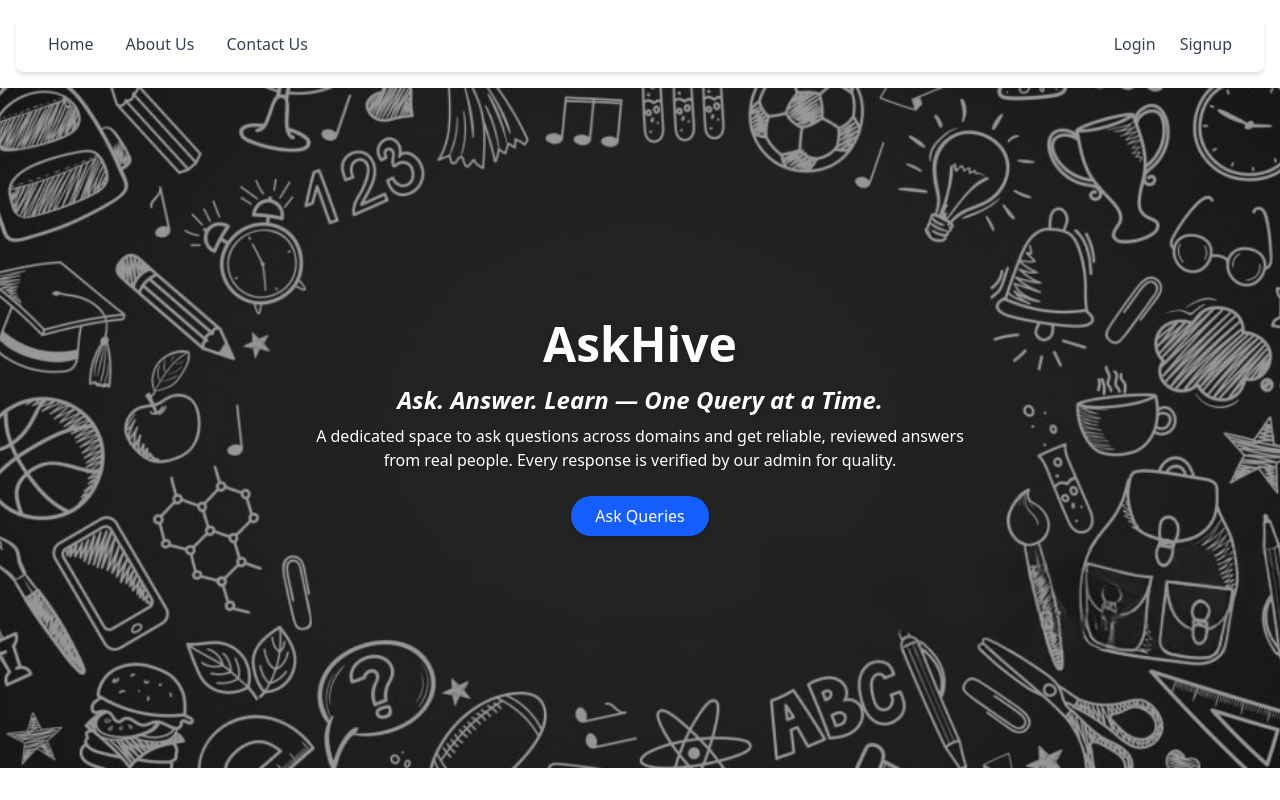
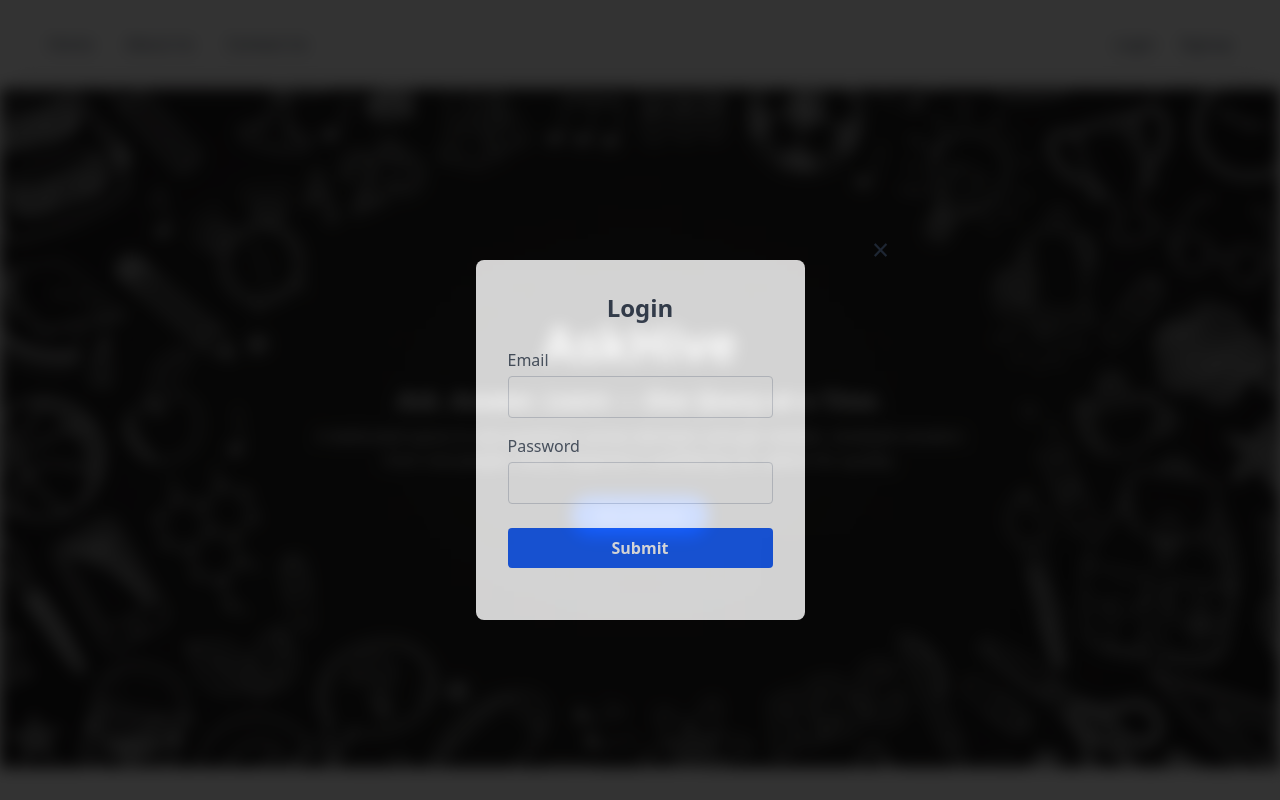
Before and after one commit to Soumita-Nag/QueryService, a Vue app: page / in a window 1280 px wide. Both pictures are taken after a click on the element "Login". Shown: the top 800 px of the page. Built offline with nearby package versions, Linux system fonts and the light colour scheme.

Commit message:
login and signup modal created

```diff
--- a/src/App.vue
+++ b/src/App.vue
@@ -32,11 +32,19 @@
 </script>
 
 <template>
-  <NavBar @activate="changeVisibility"/>
-  <HomePage @activate="changeVisibility" v-if="visibility.HomePage"/>
-  <askQueries v-if="visibility.AskQueries"/>
-  <Login @activate="changeVisibility" v-if="visibility.Login"/>
-  <Signup @activate="changeVisibility" v-if="visibility.Signup"/>
+  <div class="relative min-h-screen">
+    <div :class="{'blur-sm pointer-events-none':visibility.Login || visibility.Signup}">
+      <NavBar @activate="changeVisibility"/>
+      <HomePage @activate="changeVisibility" v-if="visibility.HomePage"/>
+      <askQueries v-if="visibility.AskQueries"/>
+    </div>
+    <div v-if="visibility.Login" class="fixed inset-0 bg-black opacity-80 flex justify-center items-center z-50">
+      <Login @activate="changeVisibility"/>
+    </div>
+    <div v-if="visibility.Signup" class="fixed inset-0 bg-black opacity-80 flex justify-center items-center z-50">
+      <Signup @activate="changeVisibility"/>
+    </div>
+  </div>
 </template>
 
 <style scoped>
--- a/src/components/Login.vue
+++ b/src/components/Login.vue
@@ -4,6 +4,7 @@
       @submit.prevent="submitLogin"
       class="w-full max-w-md bg-white shadow-lg rounded-lg p-8 mt-20 h-90"
     >
+        <button @click="closeModal" class="text-3xl absolute cursor-pointer left-218 top-58 text-gray-800 hover:text-red-600">&times;</button>
       <h2 class="text-2xl font-bold mb-6 text-center text-gray-700">
         Login
       </h2>
@@ -44,5 +45,8 @@ const emit=defineEmits(['activate']);
 const submitLogin = () => {
   emit('activate',false,'Login');
 };
+const closeModal=()=>{
+    emit('activate',false,'Login');
+}
 </script>
 <style scoped></style>
--- a/src/components/Signup.vue
+++ b/src/components/Signup.vue
@@ -4,6 +4,7 @@
       @submit.prevent="submitSignup"
       class="w-full max-w-md bg-white shadow-lg rounded-lg p-8 mt-20 h-110"
     >
+        <button @click="closeModal" class="text-3xl absolute cursor-pointer left-218 top-48 text-gray-800 hover:text-red-600">&times;</button>
       <h2 class="text-2xl font-bold mb-6 text-center text-gray-700">
         Create an Account
       </h2>
@@ -55,5 +56,8 @@ const emit=defineEmits(['activate']);
 const submitSignup = () => {
   emit('activate',false,'Signup');
 };
+const closeModal=()=>{
+    emit('activate',false,'Signup');
+}
 </script>
 <style scoped></style>
```
